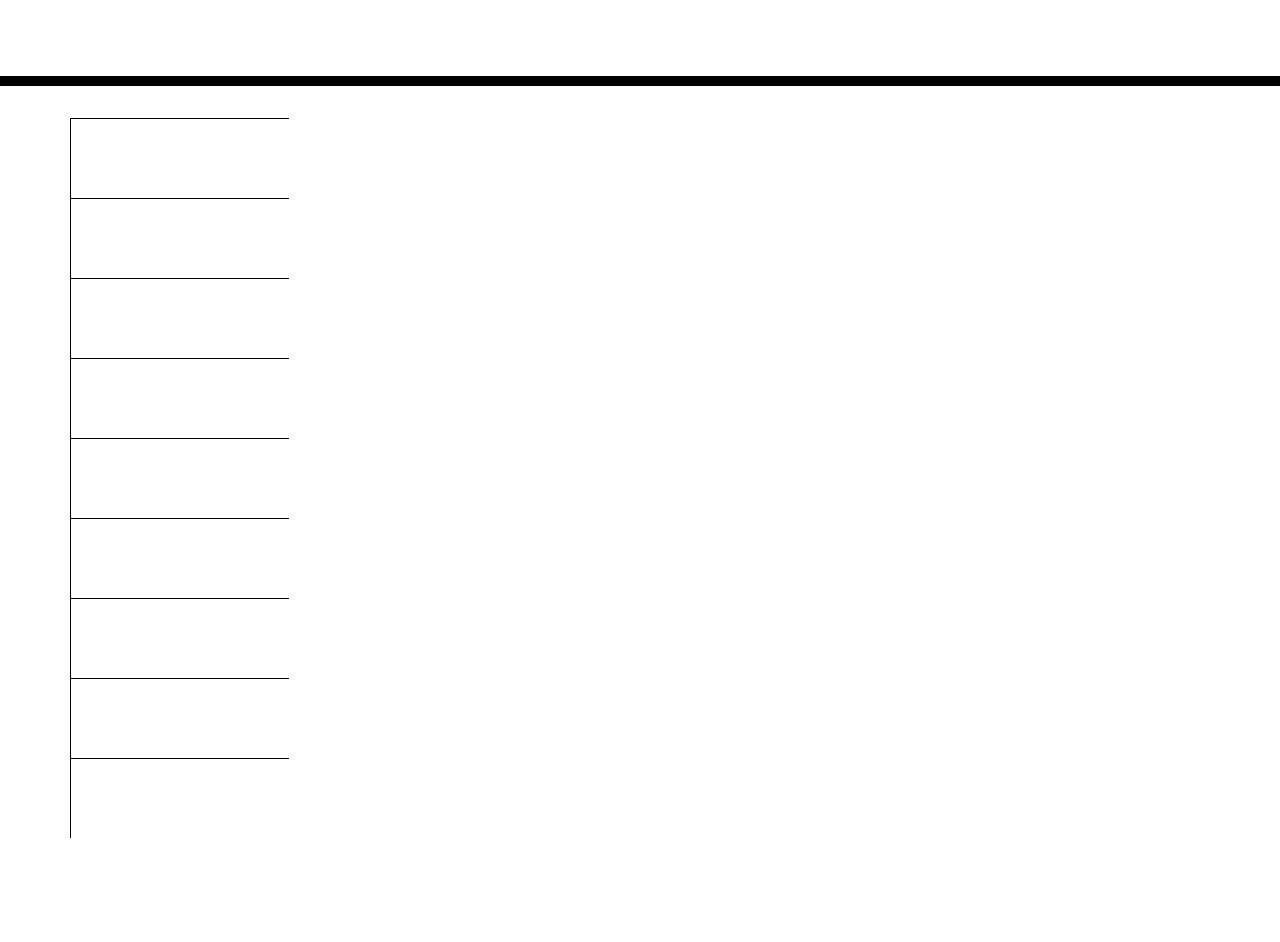
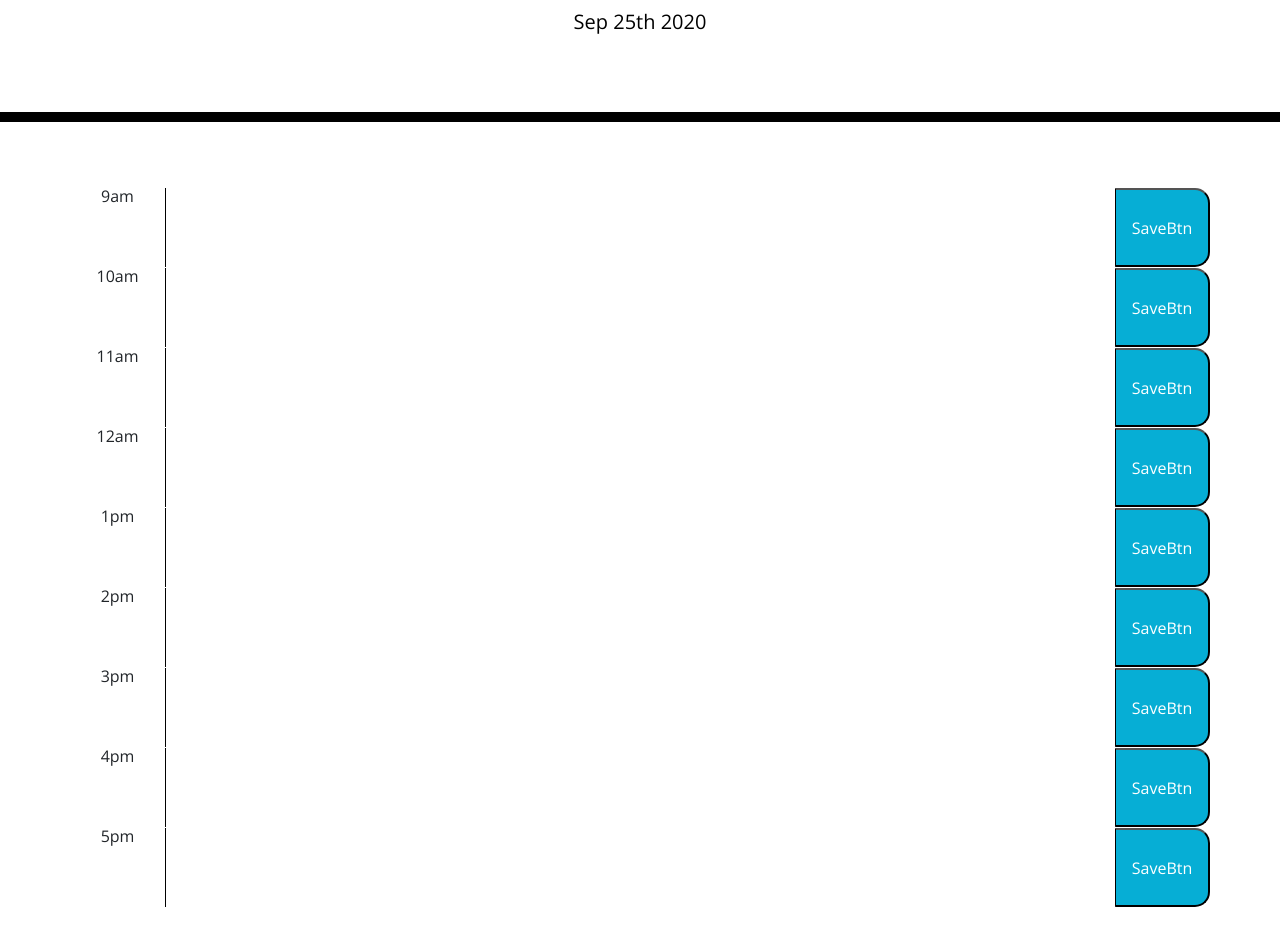
Before and after one commit to perfectoment/work-day-scheduler, a plain HTML site: page index.html in a window 1280 px wide. Shown: the part 182-1124 px from the top of the page. Before the commit the page ends 1020 px from the top, so only its background shows below. Drawn offline with nearby package versions, Linux system fonts and the light colour scheme.

Commit message:
formatted HTML and added timer to the top

```diff
--- a/index.html
+++ b/index.html
@@ -29,20 +29,90 @@
       <p id="currentDay" class="lead"></p>
     </header>
     <div class="container">
-      <!-- Timeblocks go here -->
-      <textarea class="row"></textarea>
-      <textarea class="row"></textarea>
-      <textarea class="row"></textarea>
-      <textarea class="row"></textarea>
-      <textarea class="row"></textarea>
-      <textarea class="row"></textarea>
-      <textarea class="row"></textarea>
-      <textarea class="row"></textarea>
-      <textarea class="row"></textarea>
-    </div>
-
+        <div class="row">
+          <div class="time-block col-12">
+            <div class="row">
+              <p id="9am" value="9am" class="time col-1">9am</p>
+              <textarea class="col-10" id="9Input"></textarea>
+              <button id="btnSave9" class="saveBtn col-1 fas-fa-save">SaveBtn</button>
+            </div>
+          </div>
+        </div>
+        <div class="row">
+          <div class="time-block col-12">
+            <div class="row">
+              <p id="10am" value="10am" class="time col-1">10am</p>
+              <textarea class="col-10" id="10Input"></textarea>
+              <button id="btnSave10" class="saveBtn col-1 fas-fa-save">SaveBtn</button>
+            </div>
+          </div>
+        </div>
+        <div class="row">
+          <div class="time-block col-12">
+            <div class="row">
+              <p id="11am" value="11am" class="time col-1">11am</p>
+              <textarea class="col-10" id="11Input"></textarea>
+              <button id="btnSave11" class="saveBtn col-1 fas-fa-save">SaveBtn</button>
+            </div>
+          </div>
+        </div>
+        <div class="row">
+          <div class="time-block col-12">
+            <div class="row">
+              <p id="12am" value="12am" class="time col-1">12am</p>
+              <textarea class="col-10" id="12Input"></textarea>
+              <button id="btnSave12" class="saveBtn col-1 fas-fa-save">SaveBtn</button>
+            </div>
+          </div>
+        </div>
+        <div class="row">
+          <div class="time-block col-12">
+            <div class="row">
+              <p id="1pm" value="1pm" class="time col-1">1pm</p>
+              <textarea class="col-10" id="1Input"></textarea>
+              <button id="btnSave1" class="saveBtn col-1 fas-fa-save">SaveBtn</button>
+            </div>
+          </div>
+        </div>
+        <div class="row">
+          <div class="time-block col-12">
+            <div class="row">
+              <p id="2pm" value="2pm" class="time col-1">2pm</p>
+              <textarea class="col-10" id="2Input"></textarea>
+              <button id="btnSave2" class="saveBtn col-1 fas-fa-save">SaveBtn</button>
+            </div>
+          </div>
+        </div>
+        <div class="row">
+          <div class="time-block col-12">
+            <div class="row">
+              <p id="3pm" value="3pm" class="time col-1">3pm</p>
+              <textarea class="col-10" id="3Input"></textarea>
+              <button id="btnSave3" class="saveBtn col-1 fas-fa-save">SaveBtn</button>
+            </div>
+          </div>
+        </div>
+        <div class="row">
+          <div class="time-block col-12">
+            <div class="row">
+              <p id="4pm" value="4pm" class="time col-1">4pm</p>
+              <textarea class="col-10" id="4Input"></textarea>
+              <button id="btnSave4" class="saveBtn col-1 fas-fa-save">SaveBtn</button>
+            </div>
+          </div>
+        </div>
+        <div class="row">
+          <div class="time-block col-12">
+            <div class="row">
+              <p id="5pm" value="5pm" class="time col-1">5pm</p>
+              <textarea class="col-10" id="5Input"></textarea>
+              <button id="btnSave5" class="saveBtn col-1 fas-fa-save">SaveBtn</button>
+            </div>
+          </div>
+        </div>
+      </div>
     <script src="https://code.jquery.com/jquery-3.4.1.min.js"></script>
     <script src="https://cdnjs.cloudflare.com/ajax/libs/moment.js/2.24.0/moment.min.js"></script>
-    <script>src="script.js"</script>
+    <script src="script.js"></script>
   </body>
 </html>
--- a/script.js
+++ b/script.js
@@ -0,0 +1,19 @@
+
+var timeTime = moment().format("MMM Do YYYY");
+
+$("#currentDay").append(timeTime);
+
+$(document).ready(function() {
+$(".saveBtn").on("click", function() {
+    alert("I've been clicked!");
+ });
+
+
+
+
+
+
+
+
+
+})
--- a/style.css
+++ b/style.css
@@ -33,7 +33,7 @@ textarea{
 .row {
   white-space: pre-wrap;
   height: 80px;
-  border-top: 1px solid black;;
+  border-top: 1px solid white;;
 }
 
 .hour {
```
